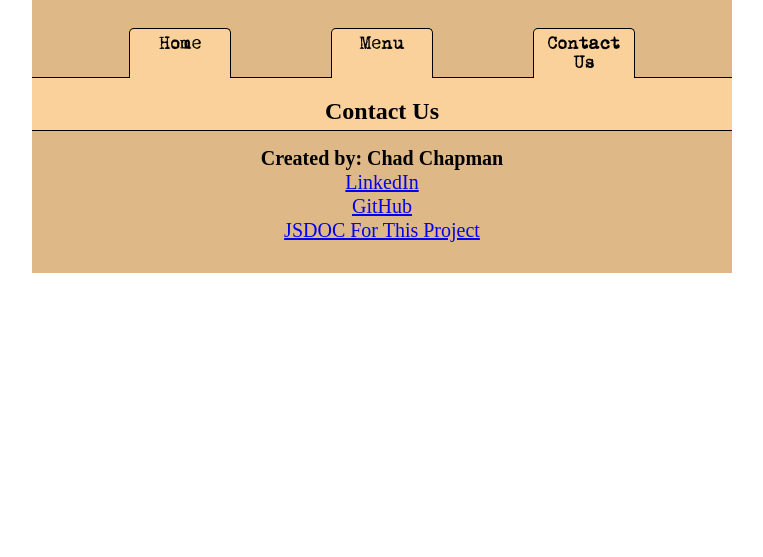
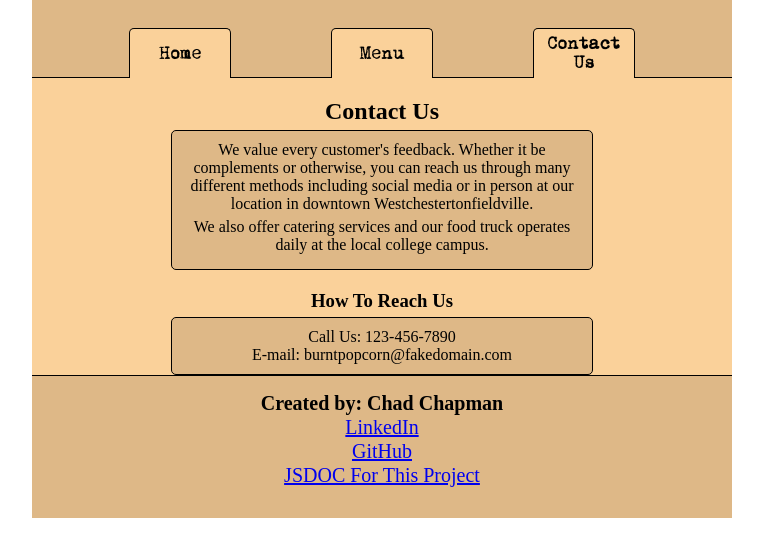
Before and after one commit to chapmancbVCU/restaurant-page, a website built with webpack: page dist/index.html in a window 1280 px wide. Both pictures are taken after a click on the item "Contact Us". Shown: the part 93-650 px from the top of the page, without its empty margins (258-1021 px from the left). Built offline with nearby package versions, Linux system fonts and the light colour scheme; files whose address does not match are found by name.

Commit message:
Begin work on contact us page.  We have intro in contact info.

```diff
--- a/src/contactUsTabPage.js
+++ b/src/contactUsTabPage.js
@@ -36,5 +36,48 @@ export class ContactUs extends Page {
         const pageTitle = document.createElement('h2');
         pageTitle.textContent = 'Contact Us';
         mainContent.appendChild(pageTitle);
+
+        // Contact us intro
+        ContactUs.contactIntro(mainContent);
+
+        // Contact info
+        ContactUs.contactInfo(mainContent);
+    }
+
+    static contactInfo(parentContainer) {
+        const contactInfo = document.createElement('h3');
+        contactInfo.textContent = 'How To Reach Us';
+        parentContainer.appendChild(contactInfo);
+
+        const contactInfoContainer = document.createElement('div');
+        contactInfoContainer.classList.add('paragraph-container');
+
+        const phoneNumber = document.createElement('p');
+        phoneNumber.textContent = 'Call Us: 123-456-7890';
+        contactInfoContainer.appendChild(phoneNumber);
+
+        const email = document.createElement('p');
+        email.textContent = 'E-mail: burntpopcorn@fakedomain.com';
+        contactInfoContainer.appendChild(email);
+
+        parentContainer.appendChild(contactInfoContainer);
+    }
+
+    static contactIntro(parentContainer) {
+        const contactUsContainer = document.createElement('div');
+        contactUsContainer.classList.add('paragraph-container');
+
+        const reachUs = document.createElement('p');
+        reachUs.classList.add('contact-us');
+        reachUs.textContent = "We value every customer's feedback.  Whether it be complements or otherwise, you can reach us through many different methods including social media or in person at our location in downtown Westchestertonfieldville.";
+        contactUsContainer.appendChild(reachUs);
+
+        const catering = document.createElement('p');
+        catering.classList.add('contact-us');
+        catering.textContent = "We also offer catering services and our food truck operates daily at the local college campus.";
+        contactUsContainer.appendChild(catering);
+
+        parentContainer.appendChild(contactUsContainer);
+
     }
 }
--- a/src/styles.css
+++ b/src/styles.css
@@ -92,6 +92,10 @@ h1 {
   background-color: var(--tab-and-page-color);
 }
 
+#home-tab, #menu-tab {
+  padding-top: 15px;
+}
+
 .main-content {
   background-color: var(--tab-and-page-color);
 }
@@ -184,6 +188,10 @@ h2, h3 {
 .location-info {
   margin-bottom: 25px;
 }
+
+.contact-us {
+  margin-bottom: 5px;
+}
 @media only screen and (min-width: 700px) {
   .tabs {
     column-gap: 100px;
```
Also changed, not shown: dist/main.js.
